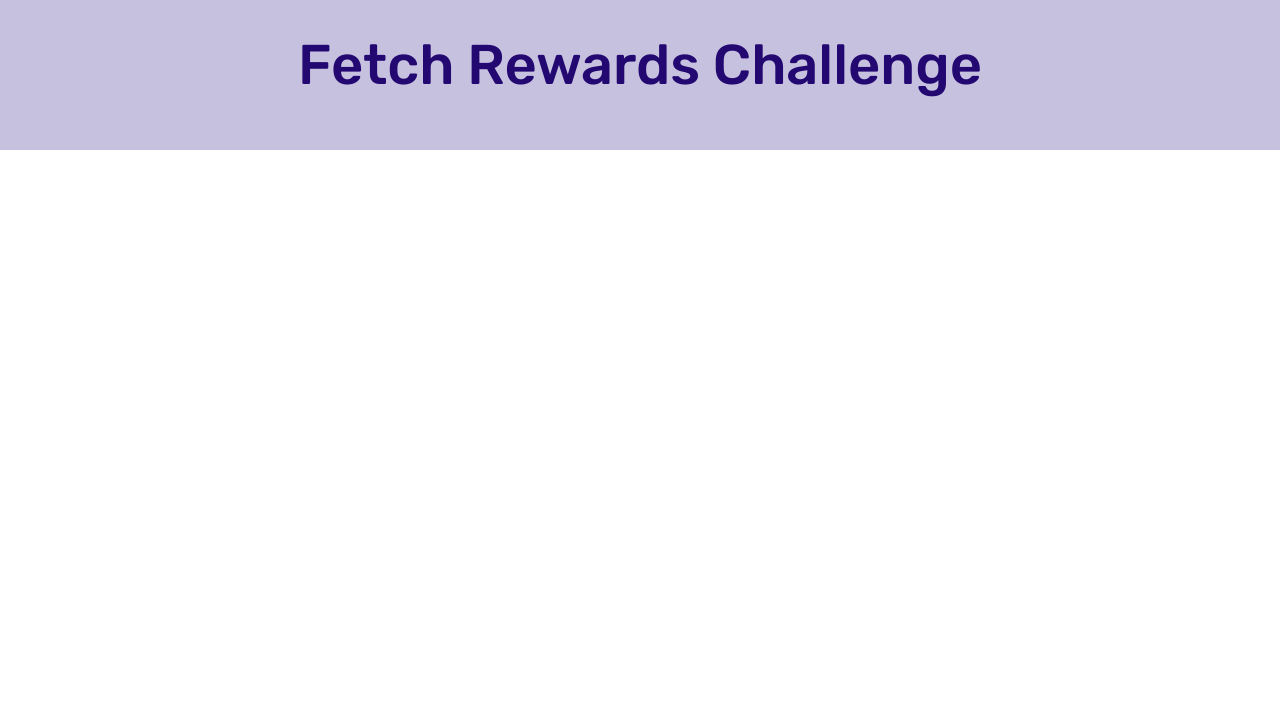
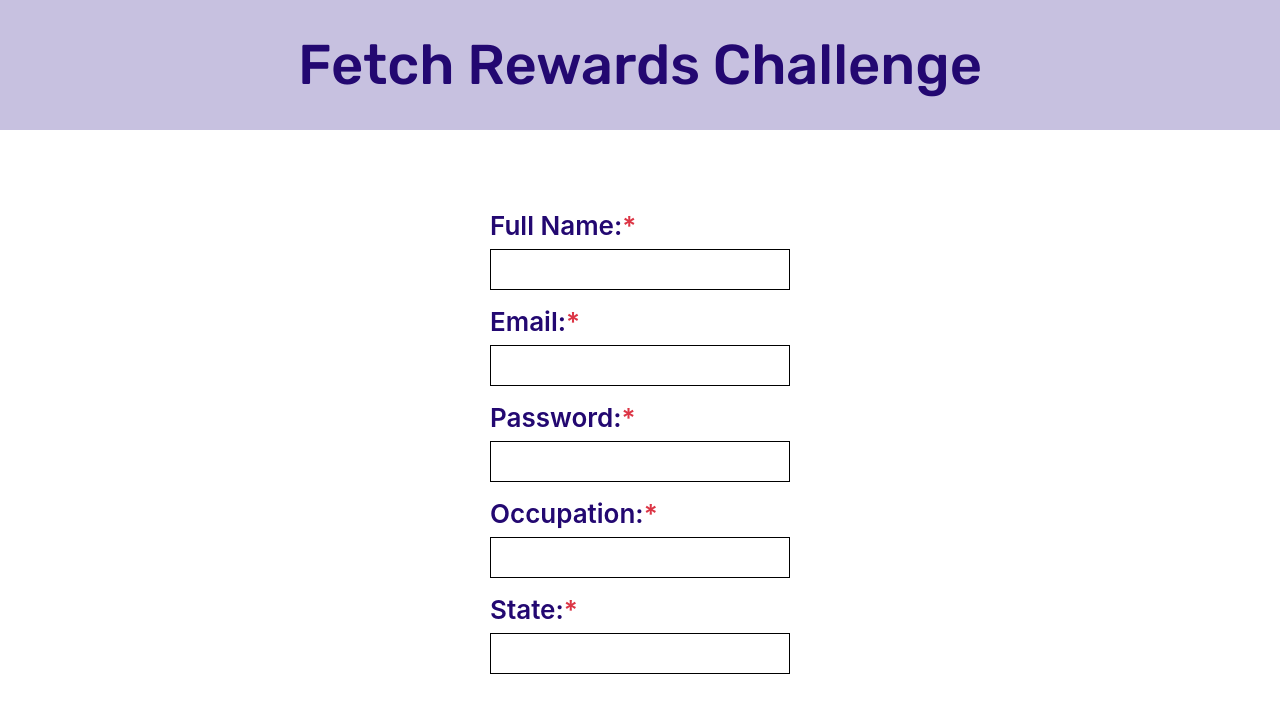
Before and after one commit to derrickholleman/fetch-rewards-challenge, a React (Create React App) app: page / in a window 1280 px wide. Shown: the top 712 px of the page. Built offline with nearby package versions, Linux system fonts and the light colour scheme.

Commit message:
form fields created

```diff
--- a/src/Components/Form.css
+++ b/src/Components/Form.css
@@ -13,3 +13,25 @@
 button:active {
   background-color: #ffa900;
 }
+
+.form-wrapper {
+  display: flex;
+  justify-content: center;
+}
+
+.form-field {
+  margin-bottom: 1rem;
+}
+
+label {
+  font-weight: 600;
+  font-size: 1.625rem;
+}
+
+input {
+  padding: .75rem;
+  margin-top: .5rem;
+  display: block;
+  width: 300px;
+  border: 1px solid black;
+}
--- a/src/Components/Form.jsx
+++ b/src/Components/Form.jsx
@@ -1,12 +1,47 @@
-import React from 'react'
-import './Form.css'
+import React from "react";
+import "./Form.css";
 
 const Form = () => {
-    return (
-        <div>
+  return (
+    <div className="form-wrapper">
+      <form>
+        <div className="form-field">
+          <label htmlFor="full-name">
+            Full Name:<span className="red-accent">*</span>
+          </label>
+          <input type="text" id="full-name" required />
+        </div>
 
+        <div className="form-field">
+          <label htmlFor="email">
+            Email:<span className="red-accent">*</span>
+          </label>
+          <input type="text" id="email" required />
         </div>
-    )
-}
 
-export default Form
+        <div className="form-field">
+          <label htmlFor="password">
+            Password:<span className="red-accent">*</span>
+          </label>
+          <input type="password" id="password" required />
+        </div>
+
+        <div className="form-field">
+          <label htmlFor="occupation">
+            Occupation:<span className="red-accent">*</span>
+          </label>
+          <input type="text" id="occupation" required />
+        </div>
+
+        <div className="form-field">
+          <label htmlFor="state">
+            State:<span className="red-accent">*</span>
+          </label>
+          <input type="text" id="state" required />
+        </div>
+      </form>
+    </div>
+  );
+};
+
+export default Form;
--- a/src/Components/Header.css
+++ b/src/Components/Header.css
@@ -1,10 +1,8 @@
 @import url('https://fonts.googleapis.com/css2?family=Rubik:wght@400;500;600;700;800;900&display=swap');
-/* font-family: 'Rubik', sans-serif; */
 
 .header {
     background-color: #c7c1e0;
     font-family: 'Rubik', sans-serif;
-    height: 150px;
     margin-bottom: 5rem;
 }
 
```
